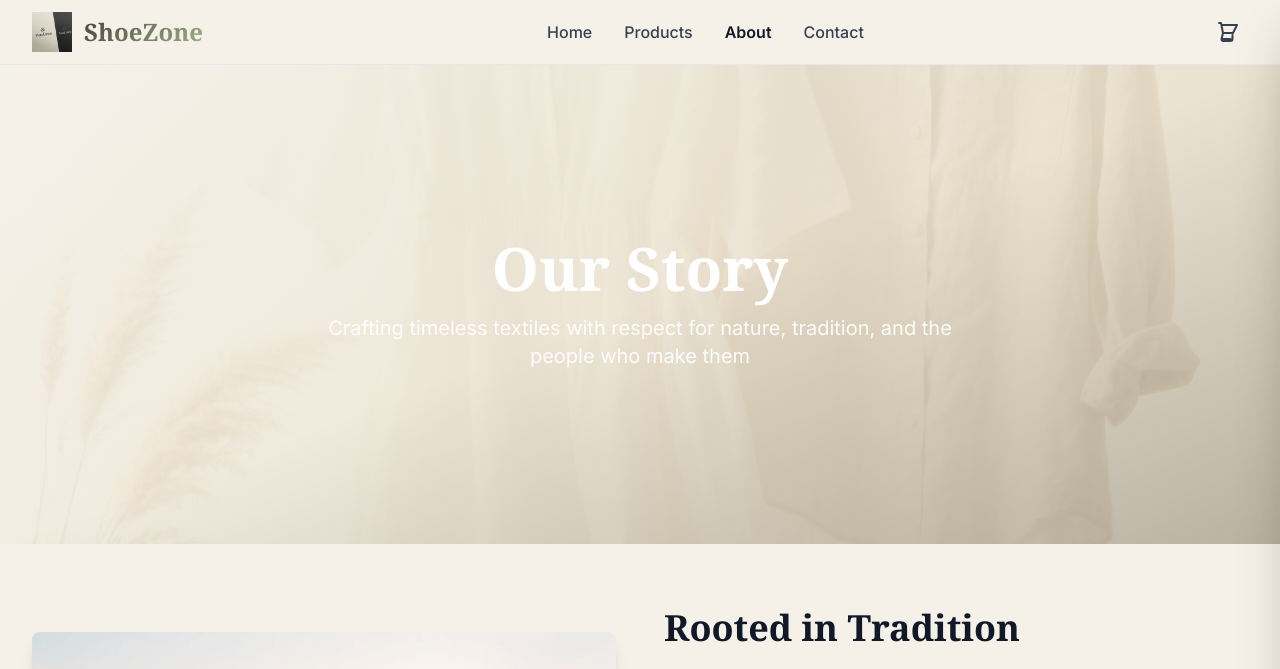
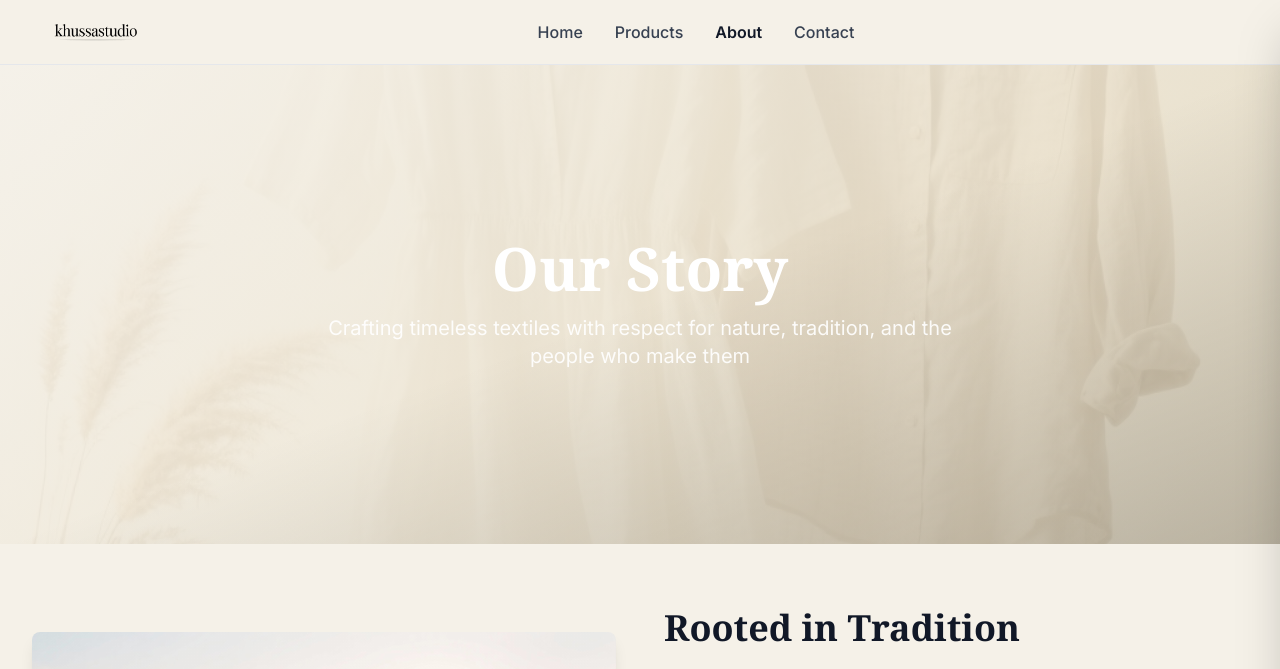
Before and after one commit to misbah2004/shoezone, a plain HTML site: page about.html in a window 1280 px wide. Shown: the top 669 px of the page. Drawn offline with nearby package versions, Linux system fonts and the light colour scheme.

Commit message:
add logo or favicon

```diff
--- a/about.html
+++ b/about.html
@@ -151,8 +151,8 @@
             <div class="flex justify-between items-center h-16">
                 <!-- Logo -->
                 <div class="flex items-center space-x-3">
-                    <img src="resources/brand-logo.png" alt="ShoeZone" class="w-10 h-10">
-                    <span class="font-serif text-2xl font-semibold text-gradient">ShoeZone</span>
+                    <img src="resources/logo.png" alt="ShoeZone" class="w-32 h-32">
+                    <!-- <span class="font-serif text-2xl font-semibold text-gradient">ShoeZone</span> -->
                 </div>
 
                 <!-- Desktop Navigation -->
@@ -166,9 +166,9 @@
                 <!-- Cart and Mobile Menu -->
                 <div class="flex items-center space-x-4">
                     <button class="cart-toggle relative p-2 text-gray-700 hover:text-gray-900 transition-colors">
-                        <svg class="w-6 h-6" fill="none" stroke="currentColor" viewBox="0 0 24 24">
+                        <!-- <svg class="w-6 h-6" fill="none" stroke="currentColor" viewBox="0 0 24 24">
                             <path stroke-linecap="round" stroke-linejoin="round" stroke-width="2" d="M3 3h2l.4 2M7 13h10l4-8H5.4m0 0L7 13m0 0l-1.5 6M7 13l-1.5 6m0 0h9m-9 0V19a2 2 0 002 2h7a2 2 0 002-2v-4"></path>
-                        </svg>
+                        </svg> -->
                         <span class="cart-count absolute -top-1 -right-1 bg-red-500 text-white text-xs rounded-full w-5 h-5 flex items-center justify-center hidden">0</span>
                     </button>
 
@@ -489,8 +489,8 @@
             <div class="grid grid-cols-1 md:grid-cols-4 gap-8">
                 <div>
                     <div class="flex items-center space-x-3 mb-4">
-                        <img src="resources/brand-logo.png" alt="ShoeZone" class="w-8 h-8">
-                        <span class="font-serif text-xl font-semibold">ShoeZone</span>
+                        <img src="resources/logo-white.png" alt="ShoeZone" class="w-32 h-32">
+                        <!-- <span class="font-serif text-xl font-semibold">ShoeZone</span> -->
                     </div>
                     <p class="text-gray-400 text-sm">
                         Premium natural linen clothing and home textiles for sustainable living.
```
Also changed, not shown: contact.html (+6 -6 lines), index.html (+4 -4 lines), products.html (+4 -4 lines), resources/logo-white.png (added), resources/logo.png (added).
